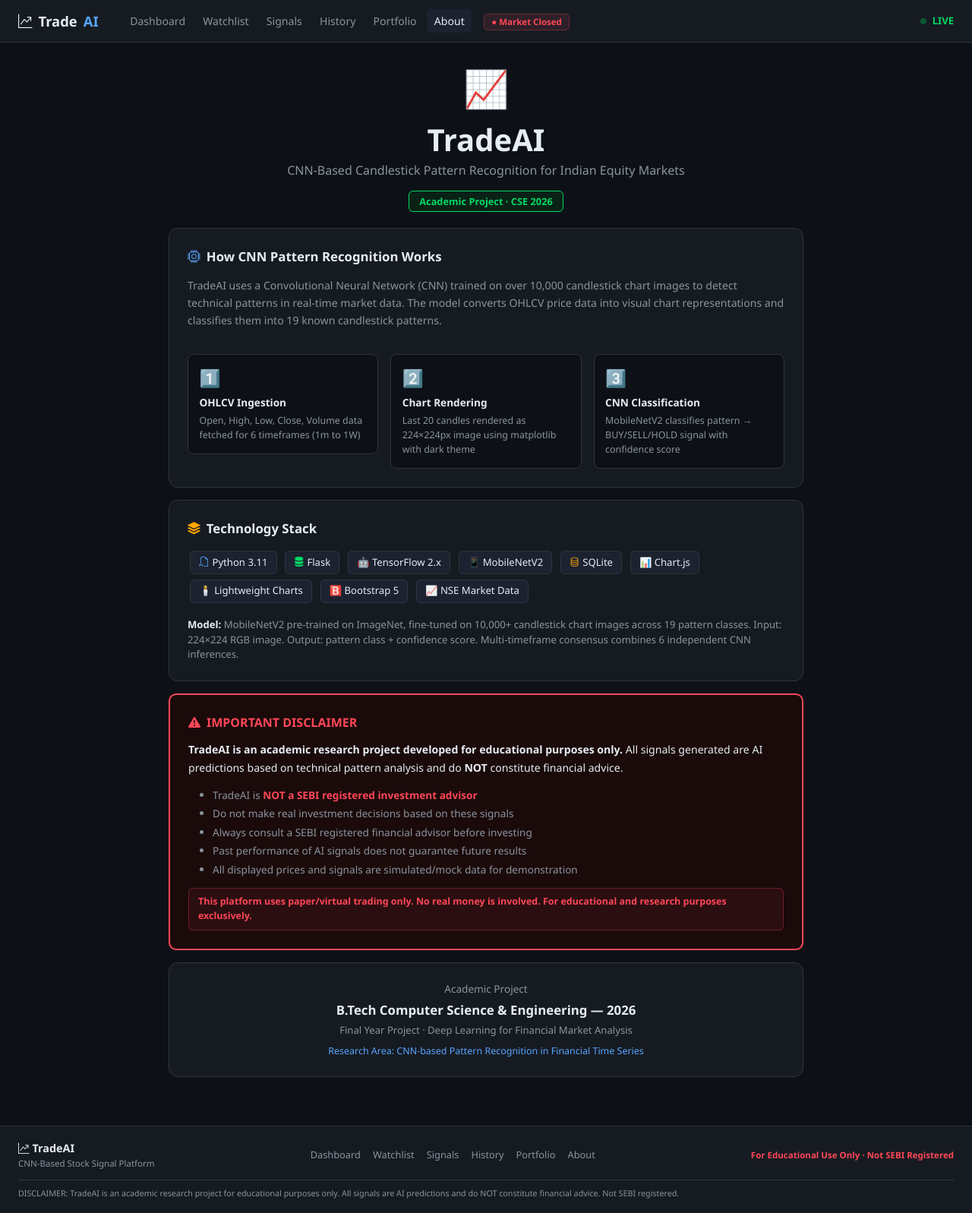
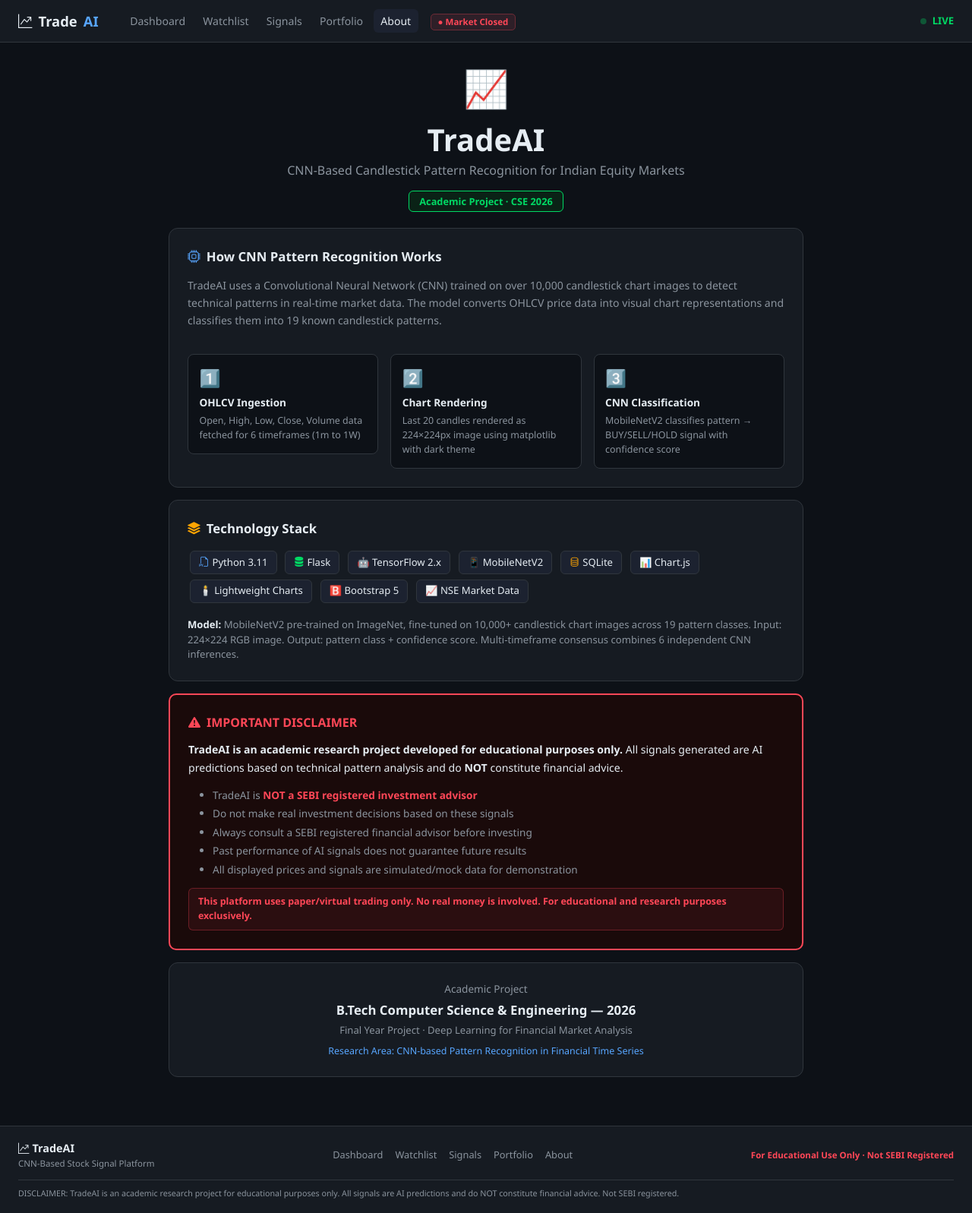
Before and after one commit to dheeraj2323/Trade-AI, a Flask app: page /about in a window 1280 px wide. Shown: the whole page at 76% size. Run offline with Flask 3, Linux system fonts and the light colour scheme.

Commit message:
Remove history page from navbar

```diff
--- a/app.py
+++ b/app.py
@@ -470,7 +470,7 @@ def signals_page():
 def watchlist_page():
     return render_template("watchlist.html")
 
-@app.route("/history")
+@app.route("/history-disabled")
 def history_page():
     return render_template("history.html")
 
--- a/templates/about.html
+++ b/templates/about.html
@@ -40,7 +40,7 @@ footer{background:var(--card);border-top:1px solid var(--border);padding:1.1rem
       <a class="nav-link" href="/">Dashboard</a>
       <a class="nav-link" href="/watchlist">Watchlist</a>
       <a class="nav-link" href="/signals">Signals</a>
-      <a class="nav-link" href="/history">History</a>
+
       <a class="nav-link" href="/portfolio">Portfolio</a>
       <a class="nav-link active" href="/about">About</a>
     </div>
@@ -141,7 +141,7 @@ footer{background:var(--card);border-top:1px solid var(--border);padding:1.1rem
   <div style="max-width:1350px;margin:0 auto">
     <div class="d-flex justify-content-between align-items-center flex-wrap gap-3">
       <div><div style="font-weight:700;font-size:.9rem"><i class="bi bi-graph-up-arrow me-1"></i>TradeAI</div><div style="font-size:.72rem;color:var(--muted)">CNN-Based Stock Signal Platform</div></div>
-      <div class="d-flex gap-3 flex-wrap" style="font-size:.8rem"><a href="/" style="color:var(--muted);text-decoration:none">Dashboard</a><a href="/watchlist" style="color:var(--muted);text-decoration:none">Watchlist</a><a href="/signals" style="color:var(--muted);text-decoration:none">Signals</a><a href="/history" style="color:var(--muted);text-decoration:none">History</a><a href="/portfolio" style="color:var(--muted);text-decoration:none">Portfolio</a><a href="/about" style="color:var(--muted);text-decoration:none">About</a></div>
+      <div class="d-flex gap-3 flex-wrap" style="font-size:.8rem"><a href="/" style="color:var(--muted);text-decoration:none">Dashboard</a><a href="/watchlist" style="color:var(--muted);text-decoration:none">Watchlist</a><a href="/signals" style="color:var(--muted);text-decoration:none">Signals</a><a href="/portfolio" style="color:var(--muted);text-decoration:none">Portfolio</a><a href="/about" style="color:var(--muted);text-decoration:none">About</a></div>
       <div style="font-size:.72rem;color:var(--sell);font-weight:600">For Educational Use Only · Not SEBI Registered</div>
     </div>
     <div style="border-top:1px solid var(--border);margin-top:.8rem;padding-top:.6rem;font-size:.67rem;color:var(--muted)">DISCLAIMER: TradeAI is an academic research project for educational purposes only. All signals are AI predictions and do NOT constitute financial advice. Not SEBI registered.</div>
--- a/templates/history.html
+++ b/templates/history.html
@@ -56,7 +56,7 @@ footer{background:var(--card);border-top:1px solid var(--border);padding:1.1rem
       <a class="nav-link" href="/">Dashboard</a>
       <a class="nav-link" href="/watchlist">Watchlist</a>
       <a class="nav-link" href="/signals">Signals</a>
-      <a class="nav-link active" href="/history">History</a>
+
       <a class="nav-link" href="/portfolio">Portfolio</a>
     </div>
     <div id="market-status"></div>
@@ -106,7 +106,7 @@ footer{background:var(--card);border-top:1px solid var(--border);padding:1.1rem
   <div style="max-width:1400px;margin:0 auto">
     <div class="d-flex justify-content-between align-items-center flex-wrap gap-3">
       <div><div style="font-weight:700;font-size:.9rem"><i class="bi bi-graph-up-arrow me-1"></i>TradeAI</div><div style="font-size:.72rem;color:var(--muted)">CNN-Based Stock Signal Platform</div></div>
-      <div class="d-flex gap-3 flex-wrap" style="font-size:.8rem"><a href="/" style="color:var(--muted);text-decoration:none">Dashboard</a><a href="/watchlist" style="color:var(--muted);text-decoration:none">Watchlist</a><a href="/signals" style="color:var(--muted);text-decoration:none">Signals</a><a href="/history" style="color:var(--muted);text-decoration:none">History</a><a href="/portfolio" style="color:var(--muted);text-decoration:none">Portfolio</a><a href="/about" style="color:var(--muted);text-decoration:none">About</a></div>
+      <div class="d-flex gap-3 flex-wrap" style="font-size:.8rem"><a href="/" style="color:var(--muted);text-decoration:none">Dashboard</a><a href="/watchlist" style="color:var(--muted);text-decoration:none">Watchlist</a><a href="/signals" style="color:var(--muted);text-decoration:none">Signals</a><a href="/portfolio" style="color:var(--muted);text-decoration:none">Portfolio</a><a href="/about" style="color:var(--muted);text-decoration:none">About</a></div>
       <div style="font-size:.72rem;color:var(--sell);font-weight:600">For Educational Use Only · Not SEBI Registered</div>
     </div>
     <div style="border-top:1px solid var(--border);margin-top:.8rem;padding-top:.6rem;font-size:.67rem;color:var(--muted)">DISCLAIMER: TradeAI is an academic research project for educational purposes only. Signals do NOT constitute financial advice. Not SEBI registered.</div>
--- a/templates/index.html
+++ b/templates/index.html
@@ -75,7 +75,7 @@ footer{background:var(--card);border-top:1px solid var(--border);padding:1.1rem
       <a class="nav-link active" href="/">Dashboard</a>
       <a class="nav-link" href="/signals">Watchlist</a>
       <a class="nav-link" href="/signals">Signals</a>
-      <a class="nav-link" href="/history">History</a>
+
       <a class="nav-link" href="/portfolio">Portfolio</a>
     </div>
     <div id="market-status"></div>
@@ -147,7 +147,7 @@ footer{background:var(--card);border-top:1px solid var(--border);padding:1.1rem
   <div style="max-width:1400px;margin:0 auto">
     <div class="d-flex justify-content-between align-items-center flex-wrap gap-3">
       <div><div style="font-weight:700;font-size:.9rem"><i class="bi bi-graph-up-arrow me-1"></i>TradeAI</div><div style="font-size:.72rem;color:var(--muted)">CNN-Based Stock Signal Platform</div></div>
-      <div class="d-flex gap-3 flex-wrap" style="font-size:.8rem"><a href="/" style="color:var(--muted);text-decoration:none">Dashboard</a><a href="/signals" style="color:var(--muted);text-decoration:none">Watchlist</a><a href="/signals" style="color:var(--muted);text-decoration:none">Signals</a><a href="/history" style="color:var(--muted);text-decoration:none">History</a><a href="/portfolio" style="color:var(--muted);text-decoration:none">Portfolio</a><a href="/about" style="color:var(--muted);text-decoration:none">About</a></div>
+      <div class="d-flex gap-3 flex-wrap" style="font-size:.8rem"><a href="/" style="color:var(--muted);text-decoration:none">Dashboard</a><a href="/signals" style="color:var(--muted);text-decoration:none">Watchlist</a><a href="/signals" style="color:var(--muted);text-decoration:none">Signals</a><a href="/portfolio" style="color:var(--muted);text-decoration:none">Portfolio</a><a href="/about" style="color:var(--muted);text-decoration:none">About</a></div>
       <div style="font-size:.72rem;color:var(--sell);font-weight:600">For Educational Use Only · Not SEBI Registered</div>
     </div>
     <div style="border-top:1px solid var(--border);margin-top:.8rem;padding-top:.6rem;font-size:.67rem;color:var(--muted)">DISCLAIMER: TradeAI is an academic research project for educational purposes only. Signals do NOT constitute financial advice. Not SEBI registered.</div>
--- a/templates/portfolio.html
+++ b/templates/portfolio.html
@@ -53,7 +53,7 @@ footer{background:var(--card);border-top:1px solid var(--border);padding:1.1rem
       <a class="nav-link" href="/">Dashboard</a>
       <a class="nav-link" href="/watchlist">Watchlist</a>
       <a class="nav-link" href="/signals">Signals</a>
-      <a class="nav-link" href="/history">History</a>
+
       <a class="nav-link active" href="/portfolio">Portfolio</a>
     </div>
     <div id="market-status"></div>
@@ -109,7 +109,7 @@ footer{background:var(--card);border-top:1px solid var(--border);padding:1.1rem
   <div style="max-width:1350px;margin:0 auto">
     <div class="d-flex justify-content-between align-items-center flex-wrap gap-3">
       <div><div style="font-weight:700;font-size:.9rem"><i class="bi bi-graph-up-arrow me-1"></i>TradeAI</div><div style="font-size:.72rem;color:var(--muted)">CNN-Based Stock Signal Platform</div></div>
-      <div class="d-flex gap-3 flex-wrap" style="font-size:.8rem"><a href="/" style="color:var(--muted);text-decoration:none">Dashboard</a><a href="/watchlist" style="color:var(--muted);text-decoration:none">Watchlist</a><a href="/signals" style="color:var(--muted);text-decoration:none">Signals</a><a href="/history" style="color:var(--muted);text-decoration:none">History</a><a href="/portfolio" style="color:var(--muted);text-decoration:none">Portfolio</a><a href="/about" style="color:var(--muted);text-decoration:none">About</a></div>
+      <div class="d-flex gap-3 flex-wrap" style="font-size:.8rem"><a href="/" style="color:var(--muted);text-decoration:none">Dashboard</a><a href="/watchlist" style="color:var(--muted);text-decoration:none">Watchlist</a><a href="/signals" style="color:var(--muted);text-decoration:none">Signals</a><a href="/portfolio" style="color:var(--muted);text-decoration:none">Portfolio</a><a href="/about" style="color:var(--muted);text-decoration:none">About</a></div>
       <div style="font-size:.72rem;color:var(--sell);font-weight:600">For Educational Use Only · Not SEBI Registered</div>
     </div>
     <div style="border-top:1px solid var(--border);margin-top:.8rem;padding-top:.6rem;font-size:.67rem;color:var(--muted)">DISCLAIMER: TradeAI is an academic research project for educational purposes only. All signals are AI predictions and do NOT constitute financial advice. Not SEBI registered.</div>
--- a/templates/profile.html
+++ b/templates/profile.html
@@ -39,7 +39,7 @@ footer{background:var(--card);border-top:1px solid var(--border);padding:1.1rem
       <a class="nav-link" href="/">Dashboard</a>
       <a class="nav-link" href="/watchlist">Watchlist</a>
       <a class="nav-link" href="/signals">Signals</a>
-      <a class="nav-link" href="/history">History</a>
+
       <a class="nav-link" href="/portfolio">Portfolio</a>
     </div>
     <div id="market-status"></div>
--- a/templates/signals.html
+++ b/templates/signals.html
@@ -76,7 +76,7 @@ footer{background:var(--card);border-top:1px solid var(--border);padding:1.1rem
       <a class="nav-link" href="/">Dashboard</a>
       <a class="nav-link" href="/watchlist">Watchlist</a>
       <a class="nav-link active" href="/signals">Signals</a>
-      <a class="nav-link" href="/history">History</a>
+
       <a class="nav-link" href="/portfolio">Portfolio</a>
     </div>
     <div id="market-status"></div>
@@ -199,7 +199,7 @@ footer{background:var(--card);border-top:1px solid var(--border);padding:1.1rem
   <div style="max-width:1400px;margin:0 auto">
     <div class="d-flex justify-content-between align-items-center flex-wrap gap-3">
       <div><div style="font-weight:700;font-size:.9rem"><i class="bi bi-graph-up-arrow me-1"></i>TradeAI</div><div style="font-size:.72rem;color:var(--muted)">CNN-Based Stock Signal Platform</div></div>
-      <div class="d-flex gap-3 flex-wrap" style="font-size:.8rem"><a href="/" style="color:var(--muted);text-decoration:none">Dashboard</a><a href="/watchlist" style="color:var(--muted);text-decoration:none">Watchlist</a><a href="/signals" style="color:var(--muted);text-decoration:none">Signals</a><a href="/history" style="color:var(--muted);text-decoration:none">History</a><a href="/portfolio" style="color:var(--muted);text-decoration:none">Portfolio</a><a href="/about" style="color:var(--muted);text-decoration:none">About</a></div>
+      <div class="d-flex gap-3 flex-wrap" style="font-size:.8rem"><a href="/" style="color:var(--muted);text-decoration:none">Dashboard</a><a href="/watchlist" style="color:var(--muted);text-decoration:none">Watchlist</a><a href="/signals" style="color:var(--muted);text-decoration:none">Signals</a><a href="/portfolio" style="color:var(--muted);text-decoration:none">Portfolio</a><a href="/about" style="color:var(--muted);text-decoration:none">About</a></div>
       <div style="font-size:.72rem;color:var(--sell);font-weight:600">For Educational Use Only · Not SEBI Registered</div>
     </div>
     <div style="border-top:1px solid var(--border);margin-top:.8rem;padding-top:.6rem;font-size:.67rem;color:var(--muted)">DISCLAIMER: TradeAI is an academic research project for educational purposes only. Signals do NOT constitute financial advice. Not SEBI registered.</div>
--- a/templates/stock.html
+++ b/templates/stock.html
@@ -56,7 +56,7 @@ footer{background:var(--card);border-top:1px solid var(--border);padding:1.1rem
     <a class="navbar-brand d-flex align-items-center gap-2" href="/"><i class="bi bi-graph-up-arrow"></i> Trade<span>AI</span></a>
     <div class="d-flex gap-1 flex-wrap">
       <a class="nav-link" href="/">Dashboard</a><a class="nav-link" href="/watchlist">Watchlist</a>
-      <a class="nav-link" href="/signals">Signals</a><a class="nav-link" href="/history">History</a>
+      <a class="nav-link" href="/signals">Signals</a>
       <a class="nav-link" href="/portfolio">Portfolio</a>
     </div>
     <div id="market-status"></div>
@@ -232,7 +232,7 @@ footer{background:var(--card);border-top:1px solid var(--border);padding:1.1rem
   <div style="max-width:1350px;margin:0 auto">
     <div class="d-flex justify-content-between align-items-center flex-wrap gap-3">
       <div><div style="font-weight:700;font-size:.9rem"><i class="bi bi-graph-up-arrow me-1"></i>TradeAI</div><div style="font-size:.72rem;color:var(--muted)">CNN-Based Stock Signal Platform</div></div>
-      <div class="d-flex gap-3 flex-wrap" style="font-size:.8rem"><a href="/" style="color:var(--muted);text-decoration:none">Dashboard</a><a href="/watchlist" style="color:var(--muted);text-decoration:none">Watchlist</a><a href="/signals" style="color:var(--muted);text-decoration:none">Signals</a><a href="/history" style="color:var(--muted);text-decoration:none">History</a><a href="/portfolio" style="color:var(--muted);text-decoration:none">Portfolio</a><a href="/about" style="color:var(--muted);text-decoration:none">About</a></div>
+      <div class="d-flex gap-3 flex-wrap" style="font-size:.8rem"><a href="/" style="color:var(--muted);text-decoration:none">Dashboard</a><a href="/watchlist" style="color:var(--muted);text-decoration:none">Watchlist</a><a href="/signals" style="color:var(--muted);text-decoration:none">Signals</a><a href="/portfolio" style="color:var(--muted);text-decoration:none">Portfolio</a><a href="/about" style="color:var(--muted);text-decoration:none">About</a></div>
       <div style="font-size:.72rem;color:var(--sell);font-weight:600">For Educational Use Only · Not SEBI Registered</div>
     </div>
     <div style="border-top:1px solid var(--border);margin-top:.8rem;padding-top:.6rem;font-size:.67rem;color:var(--muted)">DISCLAIMER: TradeAI is an academic research project for educational purposes only. Signals do NOT constitute financial advice. Not SEBI registered.</div>
--- a/templates/watchlist.html
+++ b/templates/watchlist.html
@@ -86,7 +86,7 @@ footer{background:var(--card);border-top:1px solid var(--border);padding:1.1rem
       <a class="nav-link" href="/">Dashboard</a>
       <a class="nav-link active" href="/watchlist">Watchlist</a>
       <a class="nav-link" href="/signals">Signals</a>
-      <a class="nav-link" href="/history">History</a>
+
       <a class="nav-link" href="/portfolio">Portfolio</a>
     </div>
     <div id="market-status"></div>
@@ -191,7 +191,7 @@ footer{background:var(--card);border-top:1px solid var(--border);padding:1.1rem
   <div style="max-width:1400px;margin:0 auto">
     <div class="d-flex justify-content-between align-items-center flex-wrap gap-3">
       <div><div style="font-weight:700;font-size:.9rem"><i class="bi bi-graph-up-arrow me-1"></i>TradeAI</div><div style="font-size:.72rem;color:var(--muted)">CNN-Based Stock Signal Platform</div></div>
-      <div class="d-flex gap-3 flex-wrap" style="font-size:.8rem"><a href="/" style="color:var(--muted);text-decoration:none">Dashboard</a><a href="/watchlist" style="color:var(--muted);text-decoration:none">Watchlist</a><a href="/signals" style="color:var(--muted);text-decoration:none">Signals</a><a href="/history" style="color:var(--muted);text-decoration:none">History</a><a href="/portfolio" style="color:var(--muted);text-decoration:none">Portfolio</a></div>
+      <div class="d-flex gap-3 flex-wrap" style="font-size:.8rem"><a href="/" style="color:var(--muted);text-decoration:none">Dashboard</a><a href="/watchlist" style="color:var(--muted);text-decoration:none">Watchlist</a><a href="/signals" style="color:var(--muted);text-decoration:none">Signals</a><a href="/portfolio" style="color:var(--muted);text-decoration:none">Portfolio</a></div>
       <div style="font-size:.72rem;color:var(--sell);font-weight:600">For Educational Use Only · Not SEBI Registered</div>
     </div>
     <div style="border-top:1px solid var(--border);margin-top:.8rem;padding-top:.6rem;font-size:.67rem;color:var(--muted)">DISCLAIMER: TradeAI is an academic research project for educational purposes only. Signals do NOT constitute financial advice. Not SEBI registered.</div>
```
